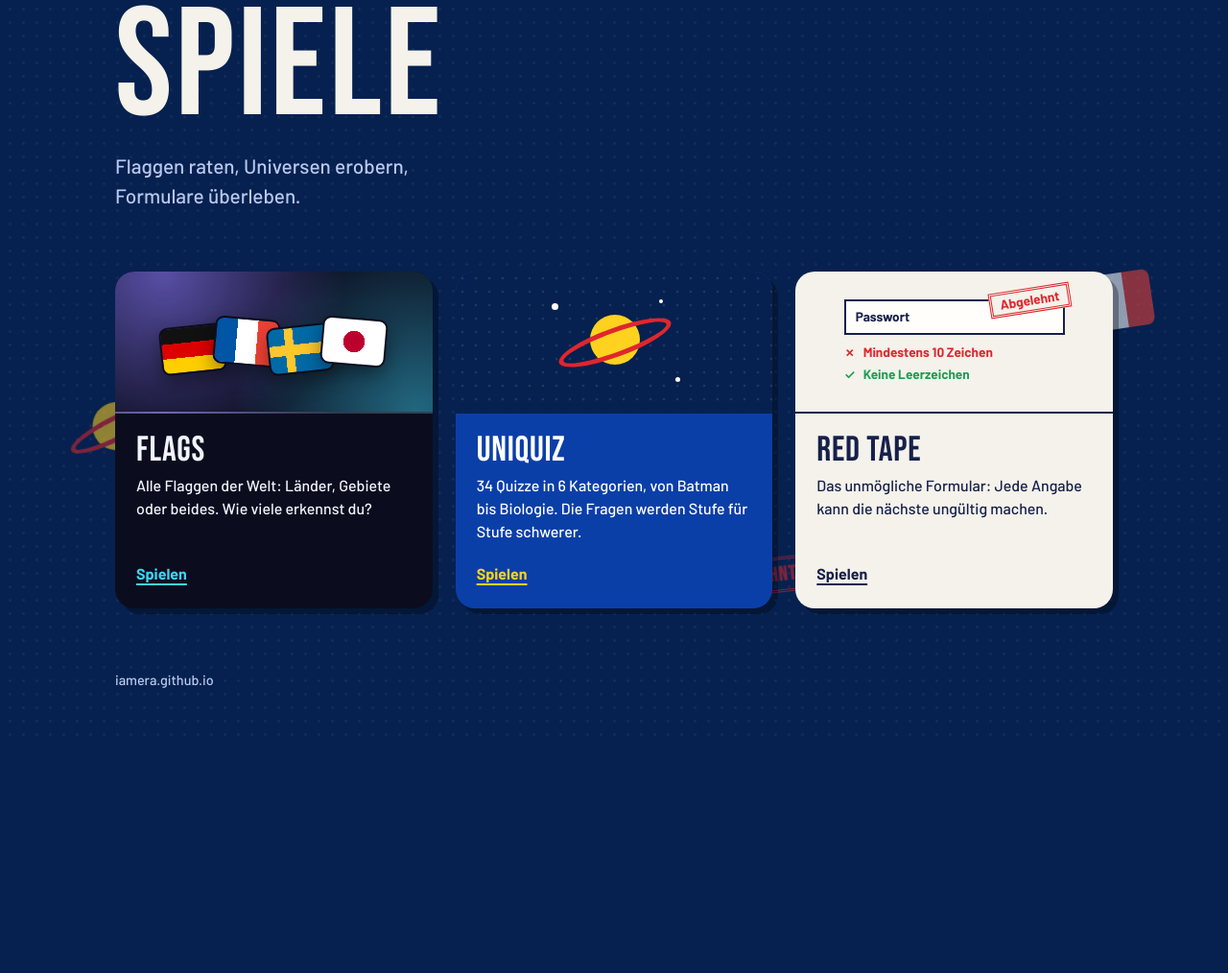
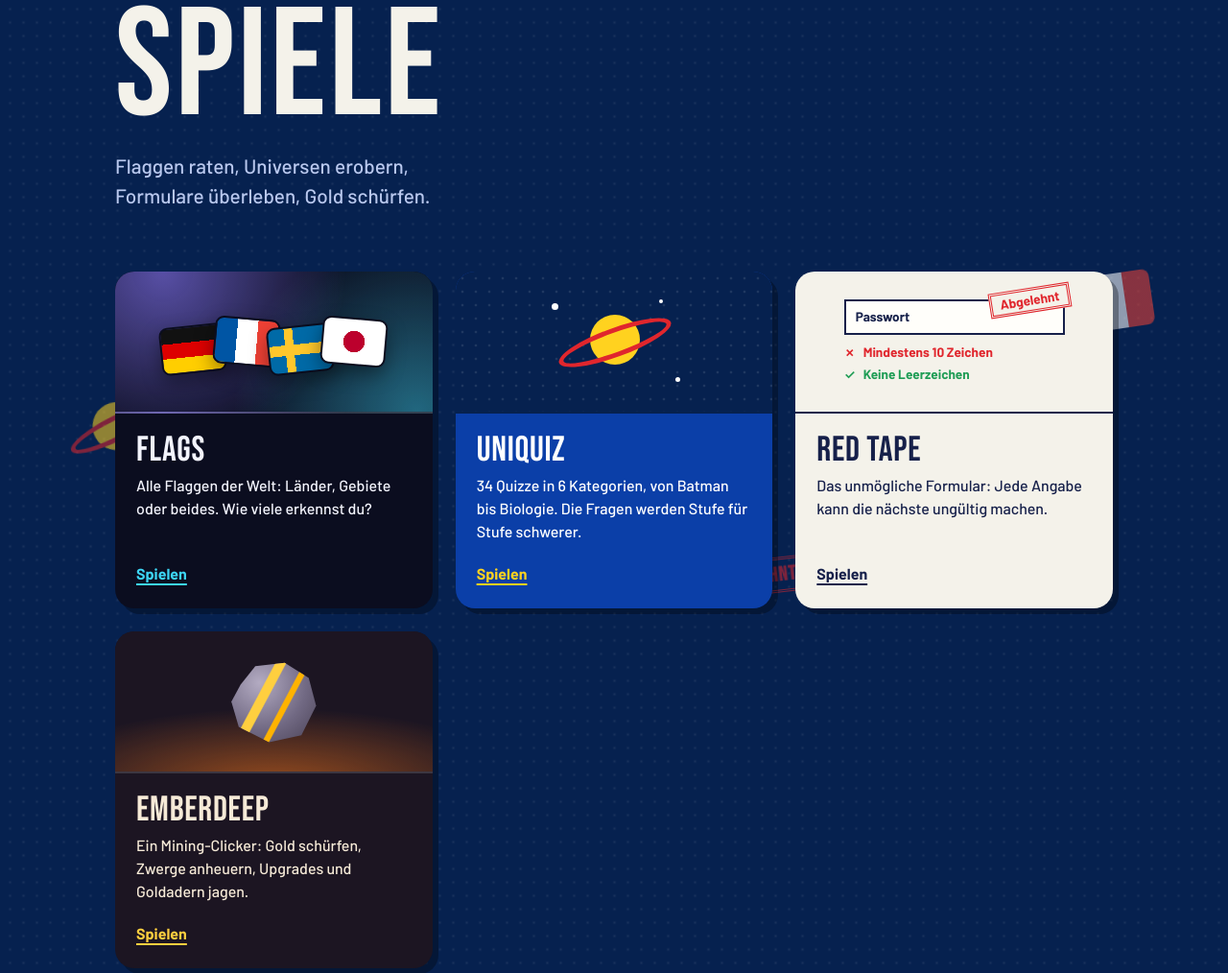
Before and after one commit to IameRa/GameHub, a plain HTML site: page index.html in a window 1280 px wide. Shown: the part 85-1099 px from the top of the page at 96% size. Before the commit the page ends 861 px from the top, so only its background shows below. Drawn offline with Linux system fonts and the light colour scheme.

Commit message:
Add files via upload

```diff
--- a/index.html
+++ b/index.html
@@ -65,6 +65,12 @@ h2{font-size:2.3rem;line-height:1}
 .planet .s1{left:10px;top:8px;width:7px;height:7px;background:#fff}
 .planet .s2{right:6px;bottom:6px;width:5px;height:5px;background:#fff}
 .planet .s3{right:24px;top:4px;width:4px;height:4px;background:#fff}
+/* Emberdeep */
+.mine{background:#1c1522;color:#f6ead7}
+.mine .preview{border-color:rgba(255,255,255,.14);background:radial-gradient(ellipse 80% 55% at 50% 110%,rgba(255,122,26,.55),transparent),#1c1522}
+.mine .go{color:#ffcf3f}
+.rock{width:96px;height:88px;clip-path:polygon(14% 30%,30% 8%,62% 4%,88% 22%,96% 55%,80% 90%,45% 98%,12% 80%,4% 50%);
+  background:linear-gradient(118deg,transparent 36%,#ffcf3f 37% 44%,transparent 45% 57%,#ffb300 58% 62%,transparent 63%),radial-gradient(circle at 35% 28%,#b3abc2,#716983 55%,#463e51)}
 /* Red Tape */
 .form{width:100%;max-width:230px;font-size:.85rem;font-weight:600;position:relative}
 .form .box{border:2px solid var(--ink);background:#fffefa;padding:6px 10px;margin-bottom:8px}
@@ -87,7 +93,7 @@ footer a{color:var(--paper)}
 <div class="wrap">
   <header>
     <h1>Spiele</h1>
-    <p class="lead">Flaggen raten, Universen erobern, Formulare überleben.</p>
+    <p class="lead">Flaggen raten, Universen erobern, Formulare überleben, Gold schürfen.</p>
   </header>
 
   <main class="grid">
@@ -126,6 +132,15 @@ footer a{color:var(--paper)}
         <span class="go">Spielen</span>
       </div>
     </a>
+
+    <a class="tile mine" href="https://iamera.github.io/Emberdeep/">
+      <div class="preview" aria-hidden="true"><div class="rock"></div></div>
+      <div class="body">
+        <h2>Emberdeep</h2>
+        <p>Ein Mining-Clicker: Gold schürfen, Zwerge anheuern, Upgrades und Goldadern jagen.</p>
+        <span class="go">Spielen</span>
+      </div>
+    </a>
   </main>
 
   <footer>iamera.github.io</footer>
```
